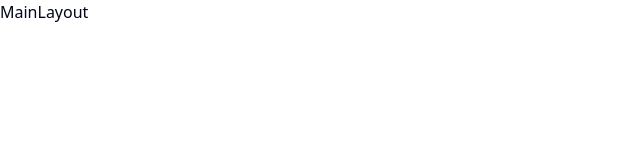
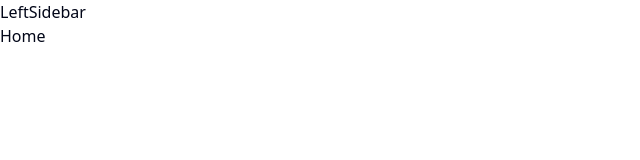
Before and after one commit to samiha-mahin/Pixello, a React (Vite) app in the folder client/: page / in a window 1280 px wide. Shown: the top 160 px of the page, without its empty margins (0-640 px from the left). Built offline with nearby package versions, Linux system fonts and the light colour scheme.

Commit message:
social-media

```diff
--- a/client/src/components/MainLayout.jsx
+++ b/client/src/components/MainLayout.jsx
@@ -1,8 +1,16 @@
 import React from 'react'
+import { Outlet } from 'react-router-dom'
+import LeftSidebar from './LeftSidebar'
 
 const MainLayout = () => {
   return (
-    <div>MainLayout</div>
+    <div>
+         <LeftSidebar/>
+        <div>
+             <Outlet/>
+            {/* Outlet is where the nested route's component appears inside a layout like MainLayout.  */}
+        </div>
+    </div>
   )
 }
 
```
